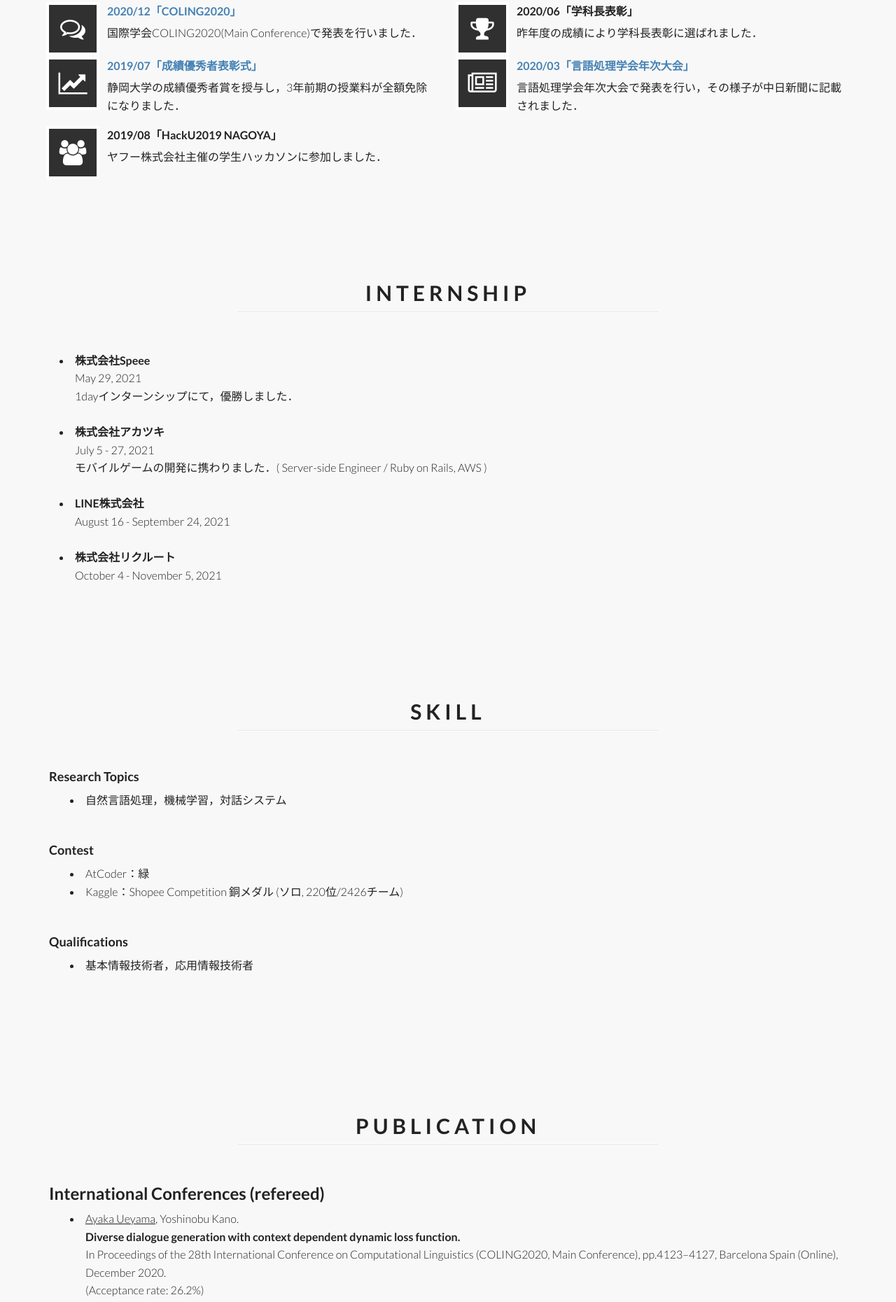
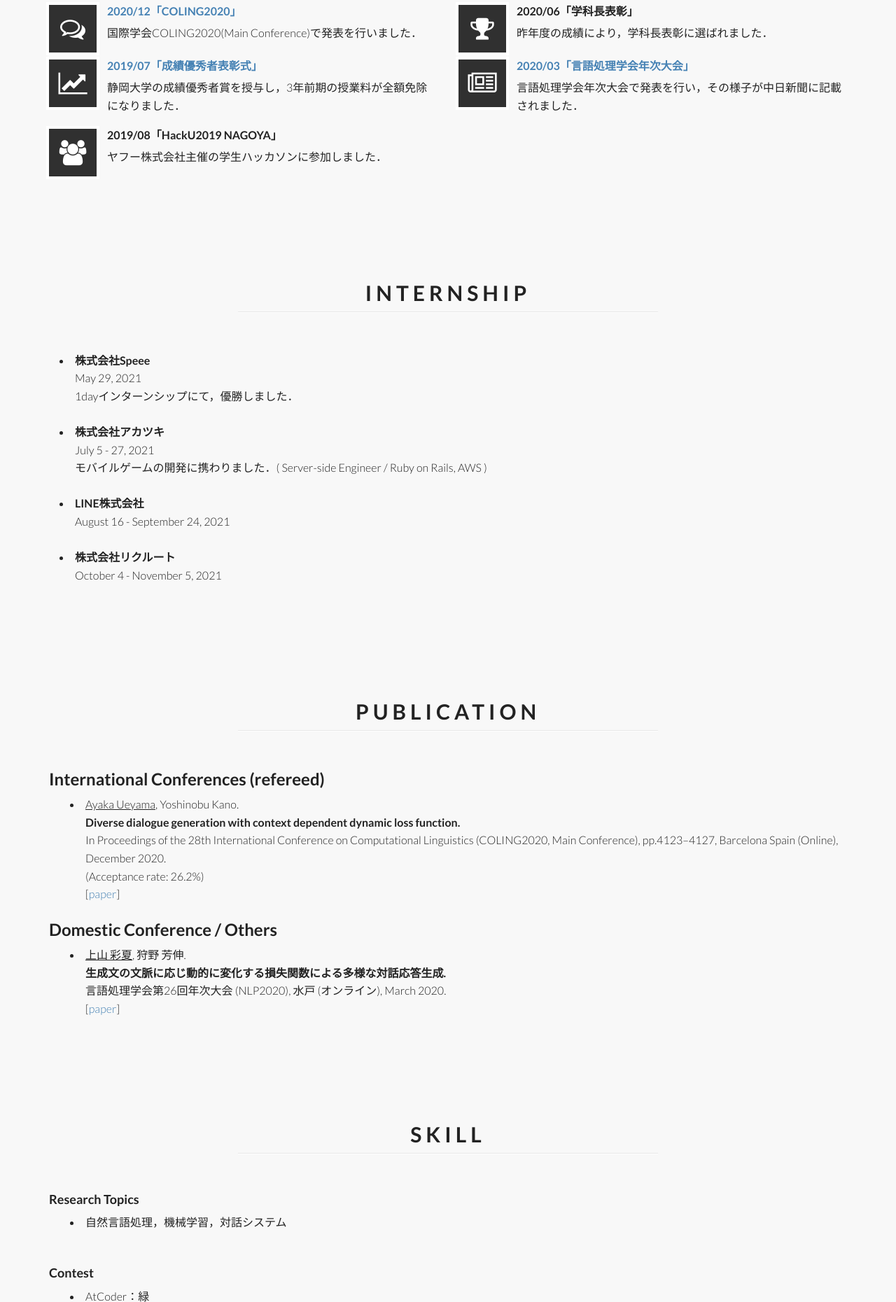
Before and after one commit to ayk24/ayk24.github.io, a plain HTML site: page index.html in a window 1280 px wide. Shown: the part 940-2800 px from the top of the page at 70% size. Drawn offline with Linux system fonts and the light colour scheme.

Commit message:
docs: minor changes

```diff
--- a/index.html
+++ b/index.html
@@ -22,8 +22,8 @@
                     <li><a class="page-scroll" href="#bio">Bio</a></li>
                     <li><a class="page-scroll" href="#activity">Activity/Award</a></li>
                     <li><a class="page-scroll" href="#internship">Internship</a></li>
+                    <li><a class="page-scroll" href="#publication">Publication</a></li>
                     <li><a class="page-scroll" href="#skill">Skill</a></li>
-                    <li><a class="page-scroll" href="#publication">Publication</a></li>
                     <li><a class="page-scroll" href="#education">Education</a></li>
                 </ul>
             </div>
@@ -44,19 +44,20 @@
                 <div class="col-md-6 fade-up">
                     <h3>Ayaka Ueyama</h3>
                     <div class="small-gap"></div>
-                        <p>M1，<a href="https://kanolab.net/" class="link" target="_blank" rel="noopener noreferrer">Kano Lab</a><br>
+                    <p>M1，<a href="https://kanolab.net/" class="link" target="_blank" rel="noopener noreferrer">Kano
+                            Lab</a><br>
                         Department of Informatics<br>
                         Graduate School of Integrated Science and Technology<br>
                         Shizuoka University</p>
                     <p><i class="fa fa-envelope-o"></i>　aueyama _at_ kanolab.net</p>
                     <div class="small-gap"></div>
                     <div class="icon">
-                            <a class="btn btn-social btn-twitter" href="https://twitter.com/ayk24_" target="_blank" rel="noopener noreferrer"><i
-                                    class="fa fa-twitter"></i></a>
-                            <a class="btn btn-social btn-github" href="https://github.com/ayk24" target="_blank" rel="noopener noreferrer"><i
-                                    class="fa fa-github"></i></a>
-                            <a class="btn btn-social btn-atcoder" href="https://atcoder.jp/users/ayk24" target="_blank" rel="noopener noreferrer"><i
-                                    class="fa fa-code"></i></a>
+                        <a class="btn btn-social btn-twitter" href="https://twitter.com/ayk24_" target="_blank"
+                            rel="noopener noreferrer"><i class="fa fa-twitter"></i></a>
+                        <a class="btn btn-social btn-github" href="https://github.com/ayk24" target="_blank"
+                            rel="noopener noreferrer"><i class="fa fa-github"></i></a>
+                        <a class="btn btn-social btn-atcoder" href="https://atcoder.jp/users/ayk24" target="_blank"
+                            rel="noopener noreferrer"><i class="fa fa-code"></i></a>
                     </div>
                 </div>
             </div>
@@ -91,8 +92,8 @@
                             </div>
                             <div>
                                 <h3 class="content-heading"><a
-                                        href="https://www.shizuoka.ac.jp/news/detail.html?CN=7104"
-                                        class="link" target="_blank" rel="noopener noreferrer">2021/03「首席で卒業」</a></h3>
+                                        href="https://www.shizuoka.ac.jp/news/detail.html?CN=7104" class="link"
+                                        target="_blank" rel="noopener noreferrer">2021/03「首席で卒業」</a></h3>
                                 <p>静岡大学を情報学部首席で卒業しました．</p>
                             </div>
                         </div>
@@ -108,8 +109,8 @@
                             </div>
                             <div>
                                 <h3 class="content-heading"><a
-                                        href="https://www.inf.shizuoka.ac.jp/news/detail.html?CN=154516"
-                                        class="link" target="_blank" rel="noopener noreferrer">2020/12「中日新聞にて掲載」</a></h3>
+                                        href="https://www.inf.shizuoka.ac.jp/news/detail.html?CN=154516" class="link"
+                                        target="_blank" rel="noopener noreferrer">2020/12「中日新聞にて掲載」</a></h3>
                                 <p>研究成果が中日新聞朝刊の「おはよう」欄で紹介されました．</p>
                             </div>
                         </div>
@@ -121,7 +122,8 @@
                             </div>
                             <div>
                                 <h3 class="content-heading"><a
-                                        href="https://www.shizuoka.ac.jp/news/detail.html?CN=6832" class="link" target="_blank" rel="noopener noreferrer">2020/12
+                                        href="https://www.shizuoka.ac.jp/news/detail.html?CN=6832" class="link"
+                                        target="_blank" rel="noopener noreferrer">2020/12
                                         「成績優秀者表彰式」</a></h3>
                                 <p>静岡大学の成績優秀者賞を授与し，4年後期の授業料が全額免除になりました．</p>
                             </div>
@@ -136,8 +138,8 @@
                                 <i class="fa fa-comments-o fa-md"></i>
                             </div>
                             <div>
-                                <h3 class="content-heading"><a href="https://coling2020.org/"
-                                        class="link" target="_blank" rel="noopener noreferrer">2020/12「COLING2020」</a></h3>
+                                <h3 class="content-heading"><a href="https://coling2020.org/" class="link"
+                                        target="_blank" rel="noopener noreferrer">2020/12「COLING2020」</a></h3>
                                 <p>国際学会COLING2020(Main Conference)で発表を行いました．</p>
                             </div>
                         </div>
@@ -149,7 +151,7 @@
                             </div>
                             <div>
                                 <h3 class="content-heading">2020/06「学科長表彰」</h3>
-                                <p>昨年度の成績により学科長表彰に選ばれました．</p>
+                                <p>昨年度の成績により，学科長表彰に選ばれました．</p>
                             </div>
                         </div>
                     </div>
@@ -163,8 +165,8 @@
                             </div>
                             <div>
                                 <h3 class="content-heading"><a
-                                        href="https://www.shizuoka.ac.jp/news/detail.html?CN=5702"
-                                        class="link" target="_blank" rel="noopener noreferrer">2019/07「成績優秀者表彰式」</a></h3>
+                                        href="https://www.shizuoka.ac.jp/news/detail.html?CN=5702" class="link"
+                                        target="_blank" rel="noopener noreferrer">2019/07「成績優秀者表彰式」</a></h3>
                                 <p>静岡大学の成績優秀者賞を授与し，3年前期の授業料が全額免除になりました．</p>
                             </div>
                         </div>
@@ -176,8 +178,8 @@
                             </div>
                             <div>
                                 <h3 class="content-heading"><a
-                                        href="https://www.chunichi.co.jp/article/46747?rct=h_tokai_news"
-                                        class="link" target="_blank" rel="noopener noreferrer">2020/03「言語処理学会年次大会」</a></h3>
+                                        href="https://www.chunichi.co.jp/article/46747?rct=h_tokai_news" class="link"
+                                        target="_blank" rel="noopener noreferrer">2020/03「言語処理学会年次大会」</a></h3>
                                 <p>言語処理学会年次大会で発表を行い，その様子が中日新聞に記載されました．</p>
                             </div>
                         </div>
@@ -241,28 +243,6 @@
     </div>
 
     <div id="content-wrapper">
-        <section id="skill" class="white">
-            <div class="container">
-                <div class="col-md-12 center gap section-heading">
-                    <h2 class="main-title fade-down">Skill</h2>
-                    <hr>
-                </div>
-                <div class="row">
-                    <div class="col-md-12 content-body fade-up">
-                        <h4 class="top-gap-zero">Research Topics</h4>
-                        <li class="block-indent gap">自然言語処理，機械学習，対話システム</li>
-                        <h4>Contest</h4>
-                        <li class="block-indent">AtCoder：緑</li>
-                        <li class="block-indent gap">Kaggle：Shopee Competition 銅メダル (ソロ, 220位/2426チーム)</li>
-                        <h4>Qualifications</h4>
-                        <li class="block-indent gap">基本情報技術者，応用情報技術者</li>
-                    </div>
-                </div>
-            </div>
-        </section>
-    </div>
-
-    <div id="content-wrapper">
         <section id="publication" class="white">
             <div class="container">
                 <div class="col-md-12 center gap section-heading">
@@ -281,7 +261,8 @@
                                 (COLING2020, Main Conference), pp.4123–4127, Barcelona Spain (Online), December
                                 2020.<br>
                                 (Acceptance rate: 26.2%)<br>
-                                [<a href="https://www.aclweb.org/anthology/2020.coling-main.364" class="link" target="_blank" rel="noopener noreferrer">paper</a>]
+                                [<a href="https://www.aclweb.org/anthology/2020.coling-main.364" class="link"
+                                    target="_blank" rel="noopener noreferrer">paper</a>]
                             </div>
                         </li>
                         <div class="small-gap"></div>
@@ -294,6 +275,28 @@
                                     class="link" target="_blank" rel="noopener noreferrer">paper</a>]
                             </div>
                         </li>
+                    </div>
+                </div>
+            </div>
+        </section>
+    </div>
+
+    <div id="content-wrapper">
+        <section id="skill" class="white">
+            <div class="container">
+                <div class="col-md-12 center gap section-heading">
+                    <h2 class="main-title fade-down">Skill</h2>
+                    <hr>
+                </div>
+                <div class="row">
+                    <div class="col-md-12 content-body fade-up">
+                        <h4 class="top-gap-zero">Research Topics</h4>
+                        <li class="block-indent gap">自然言語処理，機械学習，対話システム</li>
+                        <h4>Contest</h4>
+                        <li class="block-indent">AtCoder：緑</li>
+                        <li class="block-indent gap">Kaggle：Shopee Competition 銅メダル (ソロ, 220位/2426チーム)</li>
+                        <h4>Qualifications</h4>
+                        <li class="block-indent gap">基本情報技術者，応用情報技術者</li>
                     </div>
                 </div>
             </div>
```
Lines whose indentation alone changed are shown as unchanged.
